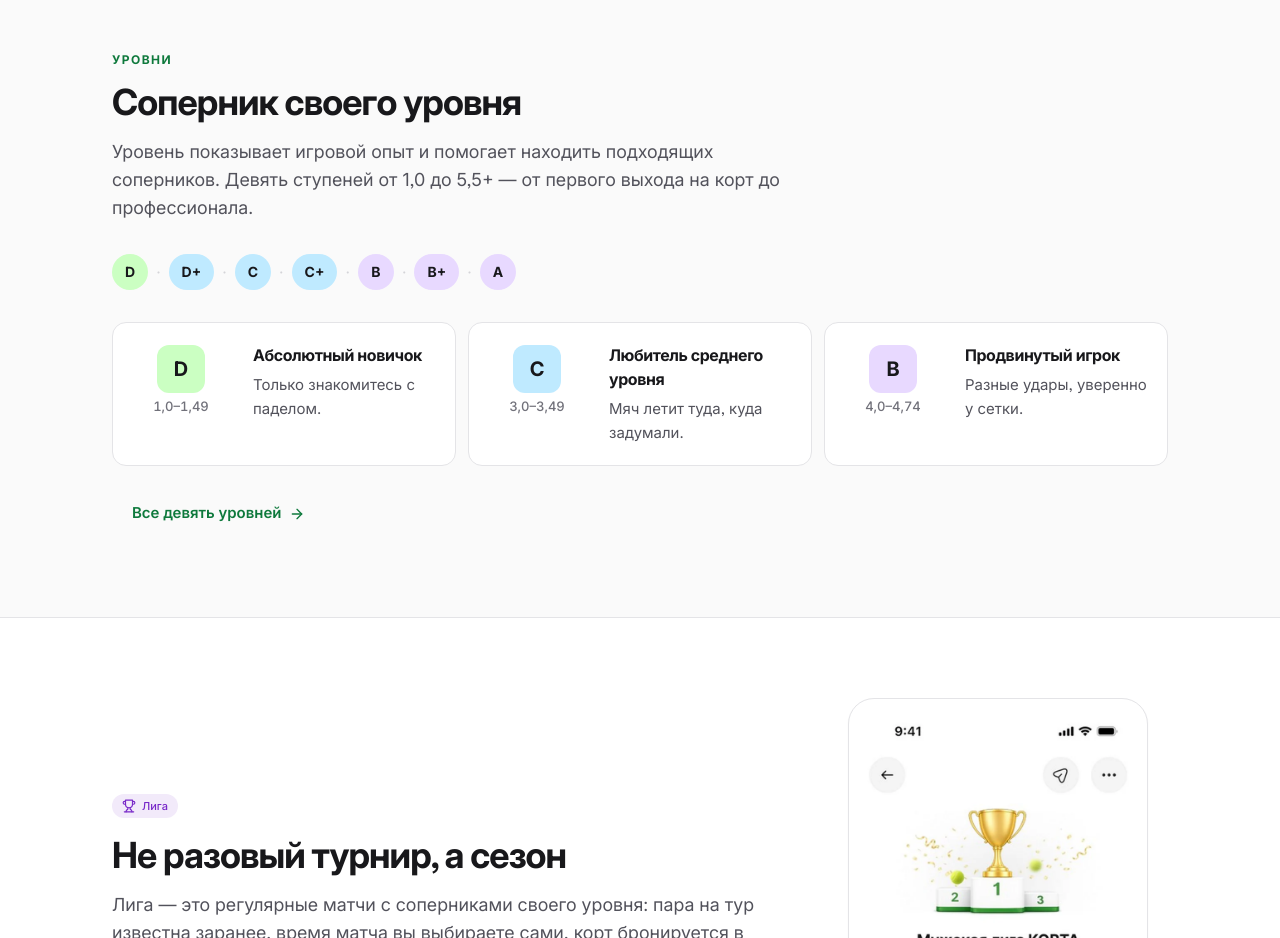
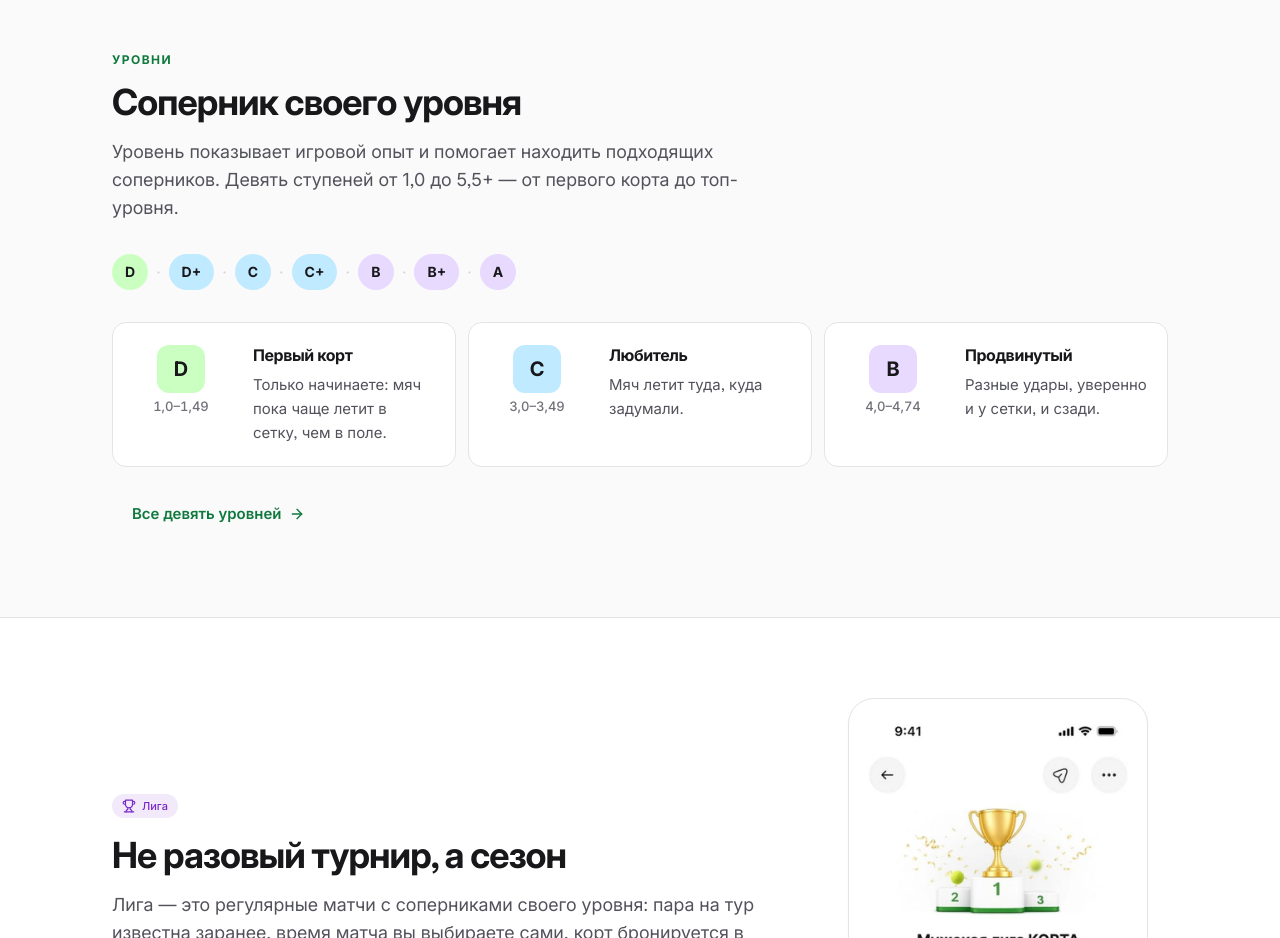
Before and after one commit to TgMovement/korta, a website: page index.html in a window 1280 px wide. Shown: the part 2960-3898 px from the top of the page. Drawn offline with Linux system fonts and the light colour scheme.

Commit message:
Уровни: свои названия полос на главной, в регламенте (п. 2.3), на 404; строка «как считается уровень» на странице лиги
Co-Authored-By: Claude Fable 5.1 <noreply@anthropic.com>

```diff
--- a/index.html
+++ b/index.html
@@ -385,7 +385,7 @@
                 <h2 class="mt-3 text-3xl sm:text-4xl">Соперник своего уровня</h2>
                 <p class="mt-4 max-w-2xl text-lg text-gray-600">
                     Уровень показывает игровой опыт и помогает находить подходящих соперников.
-                    Девять ступеней от 1,0 до 5,5+ — от первого выхода на корт до профессионала.
+                    Девять ступеней от 1,0 до 5,5+ — от первого корта до топ-уровня.
                 </p>
 
                 <div class="mt-8 flex flex-wrap items-center gap-2">
@@ -411,8 +411,8 @@
                             <span class="k-level-range">1,0–1,49</span>
                         </div>
                         <div>
-                            <h3 class="text-base">Абсолютный новичок</h3>
-                            <p class="mt-1.5 text-[15px] leading-relaxed text-gray-600">Только знакомитесь с паделом.</p>
+                            <h3 class="text-base">Первый корт</h3>
+                            <p class="mt-1.5 text-[15px] leading-relaxed text-gray-600">Только начинаете: мяч пока чаще летит в сетку, чем в поле.</p>
                         </div>
                     </article>
                     <article class="k-level-row">
@@ -421,7 +421,7 @@
                             <span class="k-level-range">3,0–3,49</span>
                         </div>
                         <div>
-                            <h3 class="text-base">Любитель среднего уровня</h3>
+                            <h3 class="text-base">Любитель</h3>
                             <p class="mt-1.5 text-[15px] leading-relaxed text-gray-600">Мяч летит туда, куда задумали.</p>
                         </div>
                     </article>
@@ -431,8 +431,8 @@
                             <span class="k-level-range">4,0–4,74</span>
                         </div>
                         <div>
-                            <h3 class="text-base">Продвинутый игрок</h3>
-                            <p class="mt-1.5 text-[15px] leading-relaxed text-gray-600">Разные удары, уверенно у сетки.</p>
+                            <h3 class="text-base">Продвинутый</h3>
+                            <p class="mt-1.5 text-[15px] leading-relaxed text-gray-600">Разные удары, уверенно и у сетки, и сзади.</p>
                         </div>
                     </article>
                 </div>
```
Also changed, not shown: 404.html (+1 -1 lines), league-rules.html (+1 -1 lines), league.html (+1 -1 lines).
